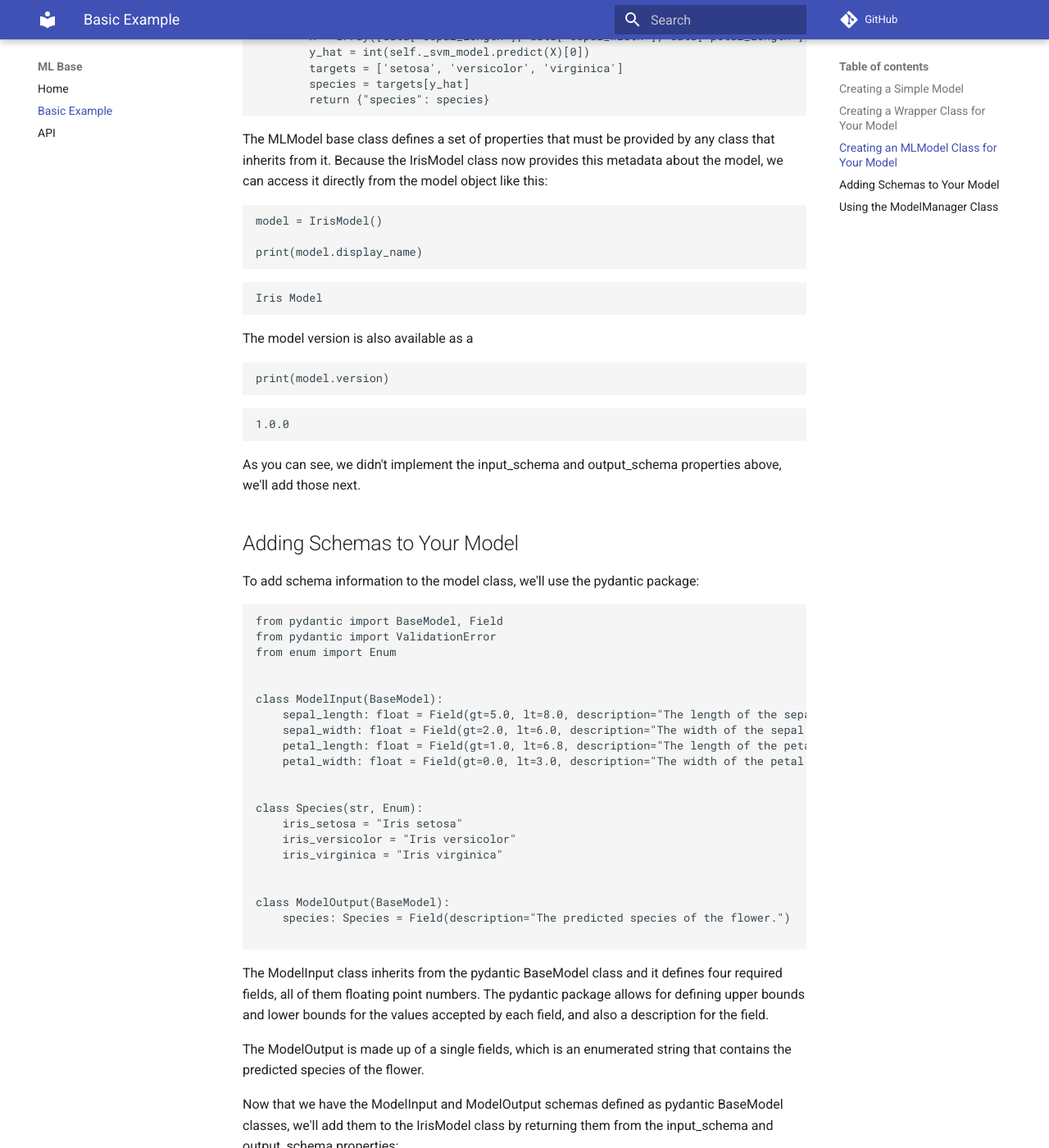
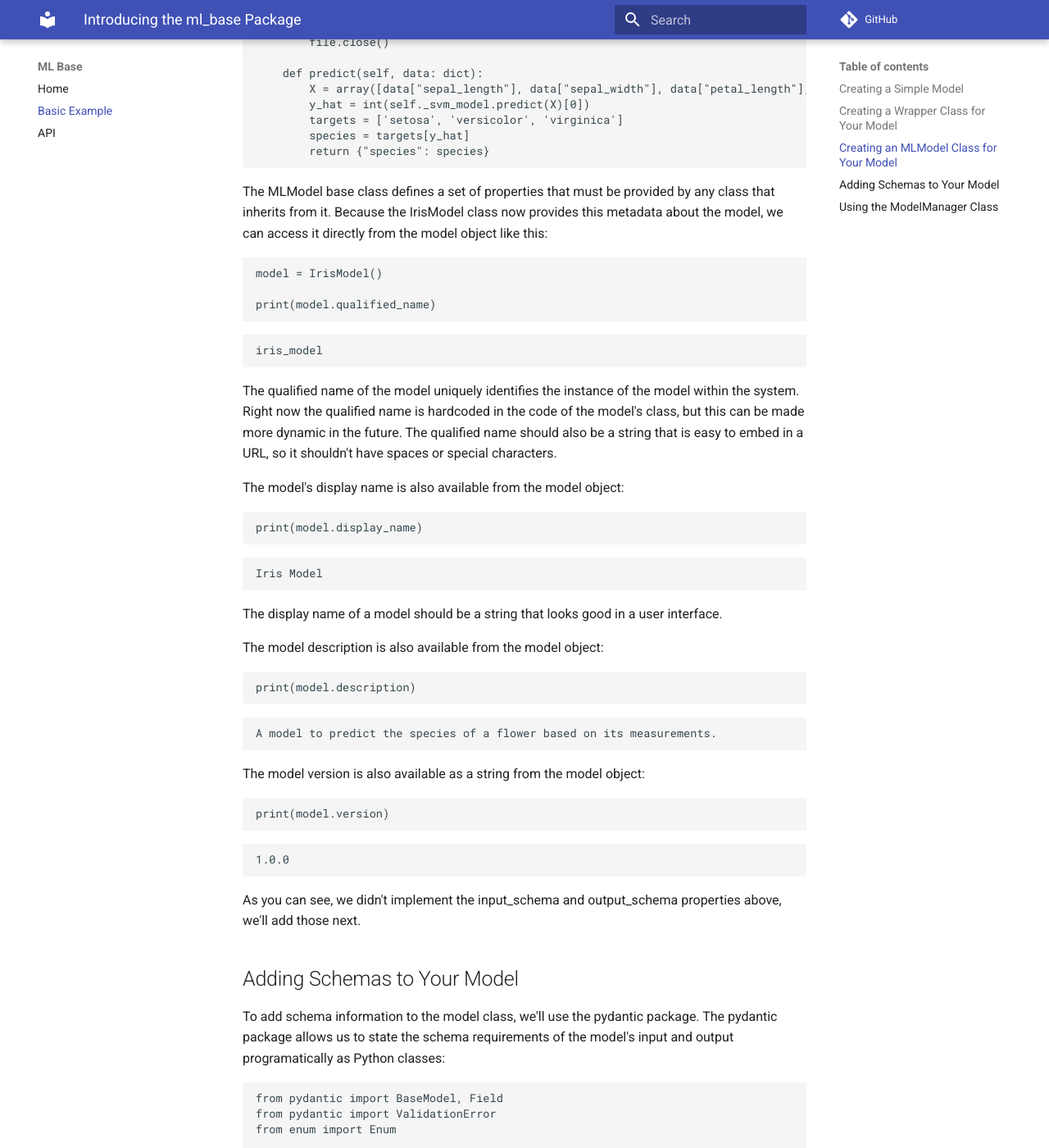
Before and after one commit to schmidtbri/ml-base, an MkDocs documentation site: the page built from docs/basic.md, in a window 1280 px wide and 1400 px high, scrolled down 2682 px. Shown: the whole window at 82% size. Built offline with MkDocs 1.6.1 and Material for MkDocs 9.7.7, drawn with Linux system fonts in a browser that asks for light colours; comment, search, counter and statistics services are not loaded; some of the changed text lies outside the part shown.

Commit message:
adding blog details to example

````diff
--- a/docs/basic.md
+++ b/docs/basic.md
@@ -1,6 +1,14 @@
-# Examples
+Title: Introducing the ml_base Package
+Date: 2021-02-22 07:54
+Category: Blog
+Slug: introducing-ml-base-package
+Authors: Brian Schmidt
+Summary: The ml_base package defines a common set of base classes that are useful for working with machine learning model prediction code. The base classes define a set of interfaces that help to write ML code that is reusable and testable. The core of the ml_base package is the MLModel class which defines a simple interface for doing machine learning model prediction. I this blog post, we'll show how to use the MLModel class.
 
-This example can be executed directly by loading the notebook file in examples/basic.ipynb.
+
+# Introducing the ml_base Package
+
+These examples run within an Jupyter notebook session. To clear out the results of cells that we don't want to see we'll use the clear_output() function provided by Jupyter:
 
 
 ```python
@@ -12,6 +20,7 @@ To get started we'll install the ml_base package:
 
 ```python
 !pip install ml_base
+
 clear_output()
 ```
 
@@ -22,6 +31,7 @@ To show how to work with the MLModel base class we'll create a simple model that
 
 ```python
 !pip install scikit-learn
+
 clear_output()
 ```
 
@@ -153,13 +163,37 @@ The MLModel base class defines a set of properties that must be provided by any
 ```python
 model = IrisModel()
 
+print(model.qualified_name)
+```
+
+    iris_model
+
+
+The qualified name of the model uniquely identifies the instance of the model within the system. Right now the qualified name is hardcoded in the code of the model's class, but this can be made more dynamic in the future. The qualified name should also be a string that is easy to embed in a URL, so it shouldn't have spaces or special characters.
+
+The model's display name is also available from the model object:
+
+
+```python
 print(model.display_name)
 ```
 
     Iris Model
 
 
-The model version is also available as a
+The display name of a model should be a string that looks good in a user interface.
+
+The model description is also available from the model object:
+
+
+```python
+print(model.description)
+```
+
+    A model to predict the species of a flower based on its measurements.
+
+
+The model version is also available as a string from the model object:
 
 
 ```python
@@ -173,7 +207,7 @@ As you can see, we didn't implement the input_schema and output_schema propertie
 
 ## Adding Schemas to Your Model
 
-To add schema information to the model class, we'll use the pydantic package:
+To add schema information to the model class, we'll use the pydantic package. The pydantic package allows us to state the schema requirements of the model's input and output programatically as Python classes:
 
 
 ```python
````
Also changed, not shown: other parts of docs/basic.md (+2 -2 lines), 1 other file.
